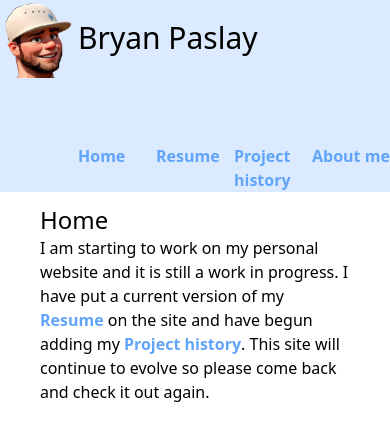
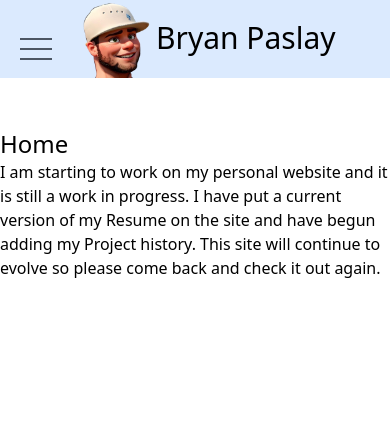
Before and after one commit to bryanpaslay/bryanpaslay.github.io, a Next.js app: page / in a window 390 px wide. Shown: the top 440 px of the page. Built offline with nearby package versions, Linux system fonts and the light colour scheme.

Commit message:
Update nav menu to be responsive for mobile devices

```diff
--- /dev/null
+++ b/public/dailyJournal.ts
@@ -0,0 +1,106 @@
+export interface Entry {
+    today:Date,
+    subjects:Subject[],
+};
+
+export interface Subject {
+    title:string,
+    overview?:string,
+    book?: Book,
+    problems?: Problem[],
+    tools?:string[],
+    skills?:string[],
+};
+
+export interface Book{
+    title:string,
+    author:string
+}
+
+const bookCollection: {[key:string]: Book} = {
+    "BuidingMicroservices": {
+        title:"Building Microservices: Designing Fine-Grained Systems",
+        author:"Sam Newman"
+    },
+    "DomainDrivenDesign": {
+        title:"Domain-Driven Design: Tackling Complexity in the Heart of Software",
+        author:"Eric Evans"
+    },
+    "FundOfSoftwareArch": {
+        title:"Fundamentals of Software Architecture: An Engineering Approach",
+        author:"Mark Richards & Neal Ford"
+    }
+}
+
+export interface Problem{
+    name: string,
+    link: string,
+    language: string,
+    category: string
+}
+
+const leetcodeCat = {
+    TwoPointer: "Two Pointer",
+    Arrays: "Arrays",
+}
+
+export const JournalEntries : Entry[]= [
+    {
+        today : new Date('8/2/2024'),
+        subjects: [
+            {
+                title: "Leetcode problems",
+                overview: "Minimum swaps ",
+                problems: [
+                    {
+                        name:"Minimum Swaps to Group All 1's Together II",
+                        link:"https://leetcode.com/problems/minimum-swaps-to-group-all-1s-together-ii/description/",
+                        language: "python",
+                        category: leetcodeCat.TwoPointer
+                    }
+                ],
+            },
+            {
+                title:"Docker study",
+                overview: "Docker study",
+                tools: ["Docker desktop"],
+                skills: ["Containerization"]
+            },
+            {
+                title: "Reading",
+                book: bookCollection["BuidingMicroservices"],
+                overview: "Read about different source control strategies Manyrepo vs Monorepo.  Different Deployment strategies for microservices.",
+                tools: ["Kubernetes", "Git", ],
+                skills: ["Containerization"]
+            },
+            {
+                title: "Golf practice",
+                overview: "Worked on getting weight on the back foot without swaying. Getting rotation in the backswing",
+                tools: ["Driver","2-hybrid","7-iron"],
+                skills: ["Weight shift", "Left arm close to body"]
+            }
+        ]
+    },
+    {
+        today:new Date('8/5/2024'),
+        subjects :[
+            {
+                title:"Leet code problems",
+                overview: "Question of the day",
+                problems: [
+                    {
+                        name:"Kth Distinct String in an Array",
+                        link:'https://leetcode.com/problems/kth-distinct-string-in-an-array/',
+                        category:'Arrays',
+                        language: 'Python'
+                    }
+
+                ]
+            },
+            {
+                title:'Website work',
+                overview: 'Update the header and the menu to be responsive for mobile devices'
+            }
+        ]
+    }
+]
--- a/src/app/global.css
+++ b/src/app/global.css
@@ -10,8 +10,7 @@
         @apply italic;
     }
     a{
-        @apply text-blue-400;
-        @apply font-bold;
+        @apply hover:font-bold;
     }
     p{
         @apply pb-5;
--- /dev/null
+++ b/src/app/journal/page.tsx
@@ -0,0 +1,11 @@
+import React from 'react';
+import TopLevelContainer from '../shared/TopLevelContainer';
+import {JournalEntries} from '../../../public/dailyJournal';
+
+export default function Page(){
+    return <TopLevelContainer>
+        {JournalEntries.map(entry => <>
+
+        </>)}
+    </TopLevelContainer>
+}
--- a/src/app/layout.tsx
+++ b/src/app/layout.tsx
@@ -1,8 +1,7 @@
 import React from "react";
-import Image from "next/image";
-import Link from "next/link";
 import {Metadata} from 'next';
 import './global.css';
+import Header from './shared/Header';
 
 export const metadata : Metadata ={
   title: 'PAZ',
@@ -14,26 +13,14 @@ export default function RootLayout({
   }: {
     children: React.ReactNode
   }) {
+
     return (
       <html lang="en">
         <body>
-          <header id="header" className="bg-blue-100">
-            <div className="container grid grid-cols-5 mx-auto">
-                <Image className="" src={'/hero.png'} alt="Image of me" width={100} height={100} />
-                <div className="grid col-span-4 grid-rows-4 content-center">
-                  <div className="row-start-1 row-end-4 py-5 text-3xl">Bryan Paslay</div>
-                  <nav className="">
-                    <ul className="grid grid-cols-4">
-                      <li className=""><Link className="hover:font-bold" href={`/`}>Home</Link></li>
-                      <li className=""><Link className="hover:font-bold" href={`/resume`}>Resume</Link></li>
-                      <li className=""><Link className="hover:font-bold" href={`/portfolio`}>Project history</Link></li>
-                      <li className=""><Link className="hover:font-bold" href={`/about`}>About me</Link></li>
-                    </ul>
-                  </nav>
-                </div>
-              </div>
-          </header>
-          {children}
+          <Header></Header>
+          <section className="pt-32">
+            {children}
+          </section>
           </body>
       </html>
     )
--- a/src/app/page.tsx
+++ b/src/app/page.tsx
@@ -1,9 +1,10 @@
 import React from "react";
 import Link from "next/link";
+import TopLevelContainer from './shared/TopLevelContainer';
 
 export default function Page() {
-    return <div className={`py-3 px-10 `}>
+    return <TopLevelContainer>
       <h1>Home</h1>
       <p>I am starting to work on my personal website and it is still a work in progress.  I have put a current version of my <Link className="hover:font-bold" href={`/resume`}>Resume</Link> on the site and have begun adding my <Link className="hover:font-bold" href={`/portfolio`}>Project history</Link>.  This site will continue to evolve so please come back and check it out again.</p>
-  </div>;
+  </TopLevelContainer>;
 }
--- a/src/app/portfolio/page.tsx
+++ b/src/app/portfolio/page.tsx
@@ -1,4 +1,4 @@
-import React, {useEffect} from "react";
+import React from "react";
 import PortfolieSection from "./Section";
 import {Sections} from "../../../public/portfolioData";
 
--- a/src/app/resume/page.tsx
+++ b/src/app/resume/page.tsx
@@ -18,7 +18,7 @@ function useWindowSize() {
     return size;
   }
 
-export default function(){
+export default function Page(){
 
     const [width, height] = useWindowSize();
 
--- /dev/null
+++ b/src/app/shared/Header.tsx
@@ -0,0 +1,45 @@
+'use client';
+import React, {useState} from 'react';
+
+import Image from "next/image";
+import Link from "next/link";
+
+export default function(){
+
+
+    const [isMenuOpen, setMenuOpen] = useState(false);
+
+    return <header id="header" className="bg-blue-100 fixed w-full">
+    <div className="container grid grid-cols-5 mx-auto">
+    <button className="sm:hidden pt-7 px-5 space-y-2 relative" onClick={() => setMenuOpen(!isMenuOpen)}>
+        <div className="w-8 h-0.5 bg-gray-600"></div>
+        <div className="w-8 h-0.5 bg-gray-600"></div>
+        <div className="w-8 h-0.5 bg-gray-600"></div>
+        <div>
+            <nav className={`${!isMenuOpen ? 'hidden' : "" } absolute bottom left-1/2 bg-slate-100 w-32 p-2 outline rounded outline-slate-400 shadow-md`}>
+              <ul className="">
+                <li className=""><Link className="block hover:font-bold hover:bg-slate-200" href={`/`}>HOME</Link></li>
+                <li className=""><Link className="block hover:font-bold hover:bg-slate-200" href={`/resume`}>RESUME</Link></li>
+                <li className=""><Link className="block hover:font-bold hover:bg-slate-200" href={`/portfolio`}>PROJECTS</Link></li>
+                <li className=""><Link className="block hover:font-bold  hover:bg-slate-200" href={`/about`}>ABOUT ME</Link></li>
+                <li className=""><Link className="block hover:font-bold  hover:bg-slate-200" href={`/journal`}>STATUS</Link></li>
+              </ul>
+            </nav>
+        </div>
+    </button>
+      <Image className="" src={'/hero.png'} alt="Image of me" width={100} height={100} />
+      <div className="grid col-span-3 sm:col-span-4 grid-rows-1 content-center">
+        <div className="row-start-1 row-end-4 py-5 text-3xl">Bryan Paslay</div>
+        <nav className="hidden  sm:block">
+          <ul className="grid grid-cols-5">
+            <li className=""><Link className="hover:font-bold" href={`/`}>HOME</Link></li>
+            <li className=""><Link className="hover:font-bold" href={`/resume`}>RESUME</Link></li>
+            <li className=""><Link className="hover:font-bold" href={`/portfolio`}>PROJECTS</Link></li>
+            <li className=""><Link className="hover:font-bold" href={`/about`}>ABOUT ME</Link></li>
+            <li className=""><Link className="hover:font-bold" href={`/journal`}>STATUS</Link></li>
+          </ul>
+        </nav>
+      </div>
+    </div>
+  </header>;
+}
--- /dev/null
+++ b/src/app/shared/TopLevelContainer.tsx
@@ -0,0 +1,6 @@
+import React from "react";
+
+export default function TopLevelContainer({children}){
+    return <div>{children}</div>;
+
+}
```
